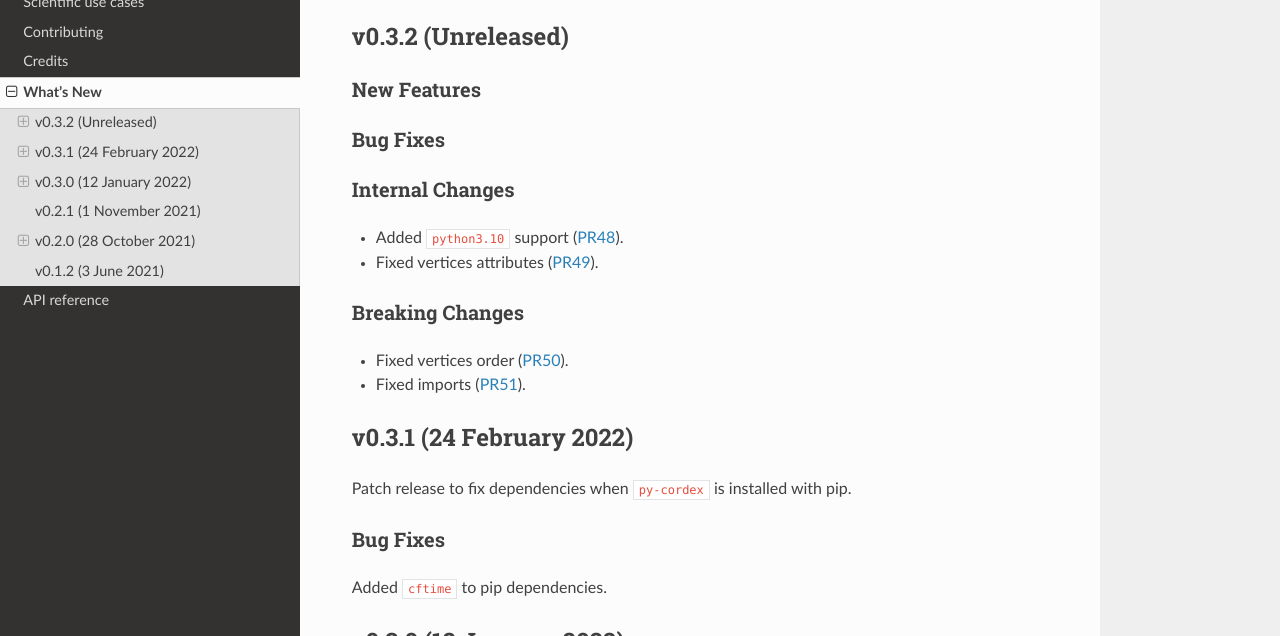
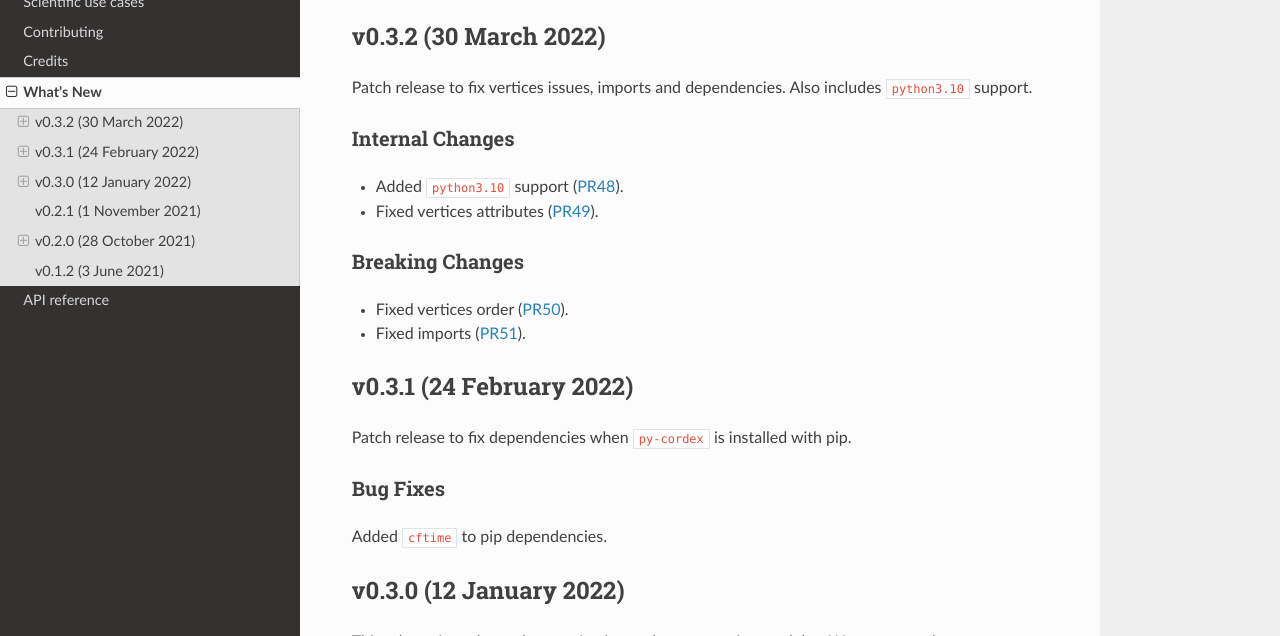
Before and after one commit to euro-cordex/py-cordex, a Sphinx documentation site: the page built from docs/whats_new.rst, in a window 1280 px wide and 900 px high, cut to the strip 264-900 px from the top of the window. Built offline with Sphinx 7.4.7 and the Read the Docs theme 2.0.0, drawn with Linux system fonts in a browser that asks for light colours; pages that are not in the unit, such as notebooks, are missing from menus; the version number is read from the project's files by our own code.

Commit message:
Update whats_new.rst

```diff
--- a/docs/whats_new.rst
+++ b/docs/whats_new.rst
@@ -8,14 +8,10 @@ What's New
 
     import pyremo
 
-v0.3.2 (Unreleased)
--------------------
+v0.3.2 (30 March 2022)
+----------------------
 
-New Features
-~~~~~~~~~~~~
-
-Bug Fixes
-~~~~~~~~~
+Patch release to fix vertices issues, imports and dependencies. Also includes ``python3.10`` support.
 
 Internal Changes
 ~~~~~~~~~~~~~~~~
```
